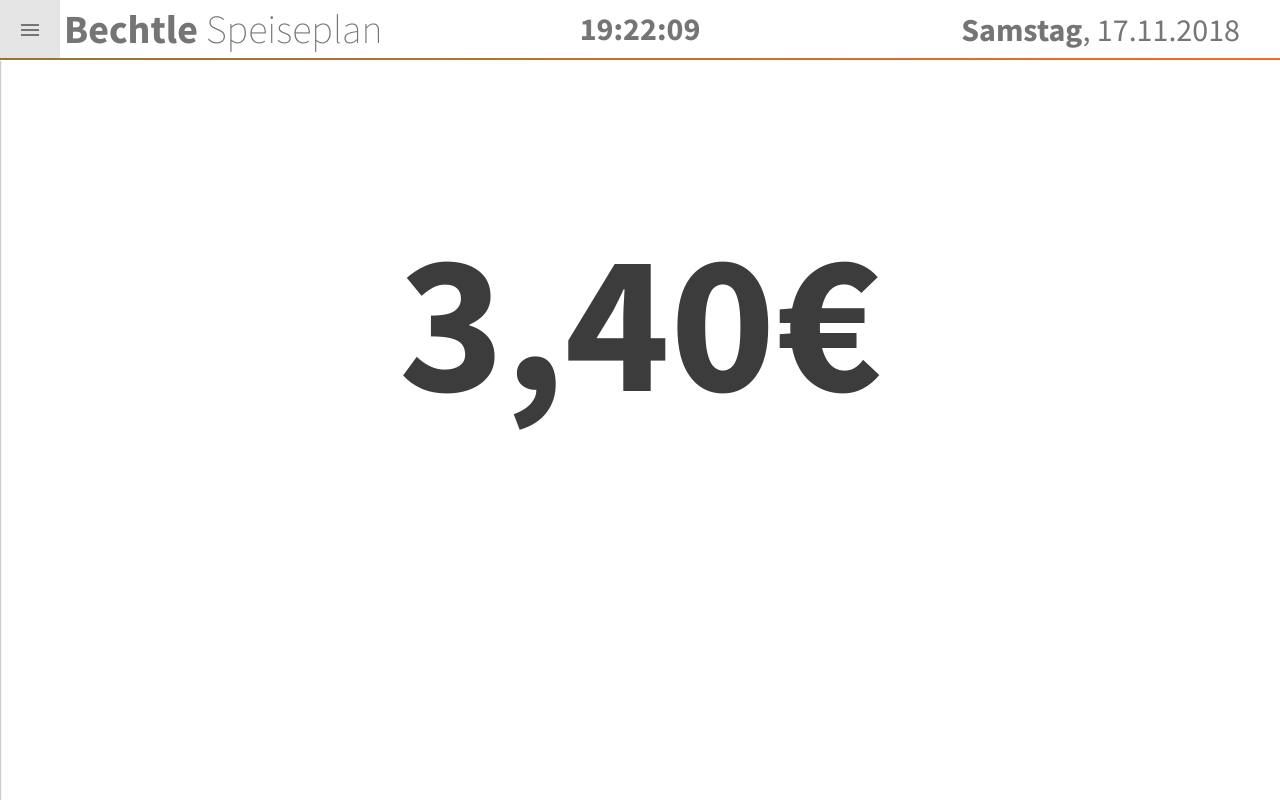
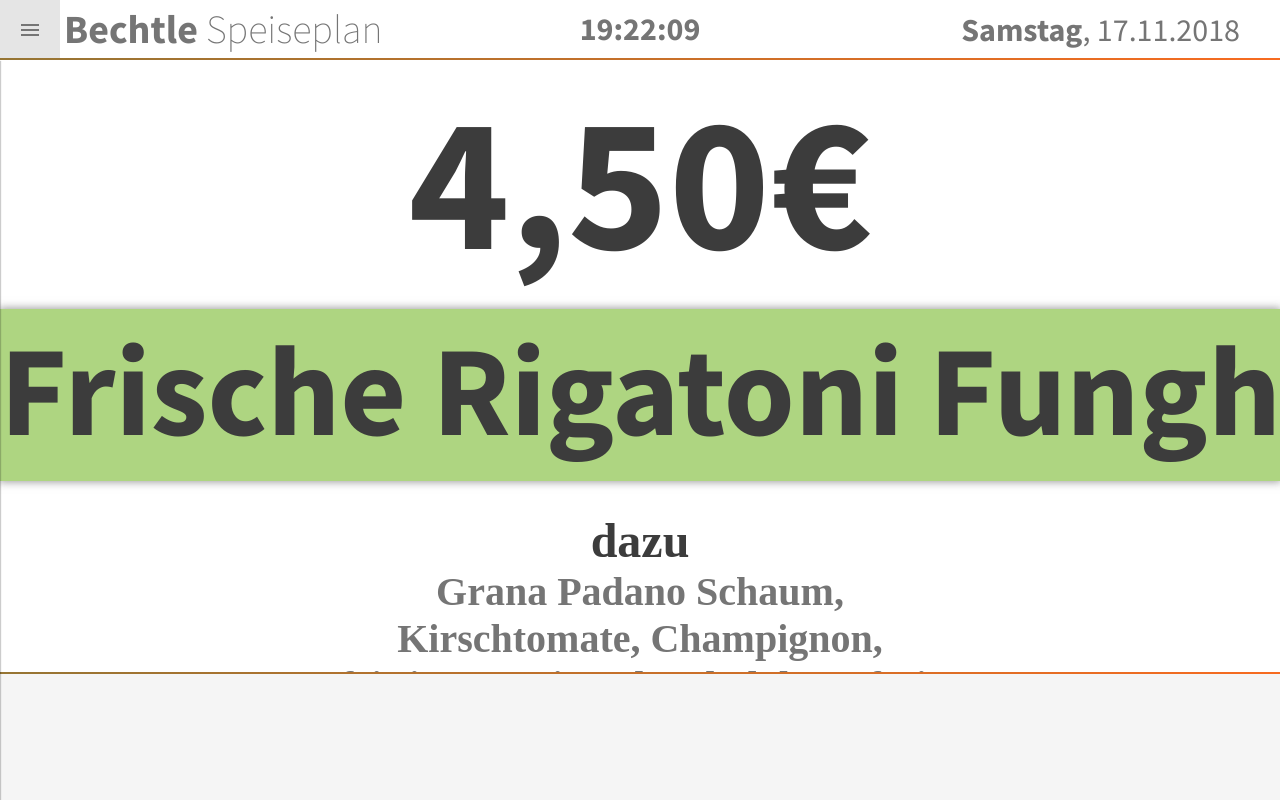
Before and after one commit to zanfee/bechtle-speiseplan, a Vue app: page / in a window 1280 px wide. Built offline with nearby package versions, Linux system fonts and the light colour scheme.

Commit message:
Added TV page content

```diff
--- a/src/App.vue
+++ b/src/App.vue
@@ -5,6 +5,8 @@
   <CarouselPage v-if="$store.state.currentPage === 'carousel'" />
   <DayPage v-if="$store.state.currentPage === 'day'" />
   <WeekPage v-if="$store.state.currentPage === 'week'" />
+
+  <Footer></Footer>
 </div>
 </template>
 
@@ -15,6 +17,8 @@ import CarouselPage from "./pages/CarouselPage";
 import WeekPage from "./pages/WeekPage";
 import DayPage from "./pages/DayPage";
 
+import Footer from "./components/Footer";
+
 import { ThemeService } from "./services/ThemeService";
 
 export default {
@@ -22,7 +26,8 @@ export default {
     Navigation,
     CarouselPage,
     WeekPage,
-    DayPage
+    DayPage,
+    Footer
   },
   mounted() {
     ThemeService.applyCurrent();
--- a/src/assets/global.css
+++ b/src/assets/global.css
@@ -3,10 +3,31 @@
 }
 
 h1 {
-  font-size: 200px;
+  font-size: 192px;
   font-family: "Source Sans Pro", "sans-serif";
   font-weight: 700;
   color: #3c3c3c;
+}
+
+h2 {
+  font-size: 128px;
+  font-family: "Source Sans Pro", "sans-serif";
+  font-weight: 700;
+  color: #3c3c3c;
+}
+
+h3 {
+  font-size: 48px;
+  font-weight: 700;
+  font-family: "Phenomena";
+  src: url("Phenomena-Bold.woff");
+}
+
+h4 {
+  font-size: 40px;
+  font-weight: 700;
+  font-family: "Phenomena";
+  src: url("Phenomena-Bold.woff");
 }
 
 h5 {
@@ -28,10 +49,9 @@ a {
   font-size: 16pt;
   color: #3c3c3c;
   display: block;
-  margin-block-start: 1em;
-  margin-block-end: 0em;
-  margin-inline-start: 0px;
-  margin-inline-end: 0px;
+  margin: 1em;
+  margin-right: 0;
+  margin-left: 0;
   cursor: pointer;
 }
 
--- /dev/null
+++ b/src/components/Footer.vue
@@ -0,0 +1,33 @@
+<template>
+<div class="footer">
+  <Progressbar />
+
+</div>
+</template>
+
+<script>
+import Progressbar from "./Progressbar";
+
+export default {
+  components: {
+    Progressbar
+  },
+  data() {
+    return {
+    };
+  },
+  methods: {
+  }
+};
+</script>
+
+<style scoped>
+.footer {
+  width: 100%;
+  height: 128px;
+  background-color: #F5F5F5;
+  bottom: 0;
+  position: absolute;
+}
+
+</style>
--- a/src/pages/CarouselPage.vue
+++ b/src/pages/CarouselPage.vue
@@ -1,6 +1,12 @@
 <template>
 <div>
-  <h1 class="price">3,40€</h1>
+  <h1 class="priceBig">4,50€</h1>
+  <div class="typeBig">
+    <h2 class="titleBig">Frische Rigatoni Funghi</h2>
+  </div>
+  <h3 class="dazuBig">dazu</h3>
+  <h4 class="descriptionBig">Grana Padano Schaum, Kirschtomate, Champignon, frittierter Winterlauch, laktosefrei!</h4>
+
 </div>
 </template>
 
@@ -9,7 +15,36 @@ export default {};
 </script>
 
 <style scoped>
-.price {
+.priceBig {
   text-align: center;
+  margin: 0;
+}
+
+.typeBig {
+  background-color:#aed581;
+  width: 100%;
+  height: 172px;
+  margin: 0;
+  margin-top: 8px;
+  box-shadow: 0px 0px 8px 1px rgba(60,60,60,0.5);
+}
+
+.titleBig {
+  text-align: center;
+  margin: 0;
+  white-space: nowrap;
+  overflow: hidden;
+}
+
+.dazuBig {
+  text-align: center;
+  margin: 0;
+  margin-top: 32px;
+}
+
+.descriptionBig {
+  max-width: 656px;
+  text-align: center;
+  margin: 0 auto;
 }
 </style>
--- a/src/services/ThemeService.js
+++ b/src/services/ThemeService.js
@@ -51,10 +51,10 @@ class LightTheme extends Theme {
     super(true, DarkTheme);
 
     this.addMappings({
-      'h1, h2, h3, h4, a': {
+      '.priceBig, .titleBig, .dazuBig, a': {
         'color': this.colors.dark1
       },
-      'h5, h6, h7, h8': {
+      'h5, h6, .descriptionBig': {
         'color': this.colors.dark3
       },
 
@@ -63,6 +63,9 @@ class LightTheme extends Theme {
       },
       'div.bar': {
         'background-color': this.colors.dark3
+      },
+      'div.footer': {
+        'background-color': this.colors.light2
       },
       '#nav-body, #modules, #settings': {
         'background-color': this.colors.light2
@@ -76,18 +79,21 @@ class DarkTheme extends Theme {
     super(false, LightTheme);
 
     this.addMappings({
-      'h1, h3, h4, a': {
+      '.priceBig, .dazuBig, a': {
         'color': this.colors.light1
       },
-      'h2': {
+      '.titleBig': {
         'color': this.colors.dark2
       },
-      'h5, h6, h7, h8': {
+      'h5, h6, .descriptionBig': {
         'color': this.colors.light3
       },
 
       'div.bar': {
         'background-color': this.colors.light3
+      },
+      'div.footer': {
+        'background-color': this.colors.dark2
       },
       '#nav-body, #modules, #settings': {
         'background-color': this.colors.dark2
```
Also changed, not shown: src/assets/Phenomena-Bold.woff (added), 1 other file (tests, documents, lock files or other folders).
